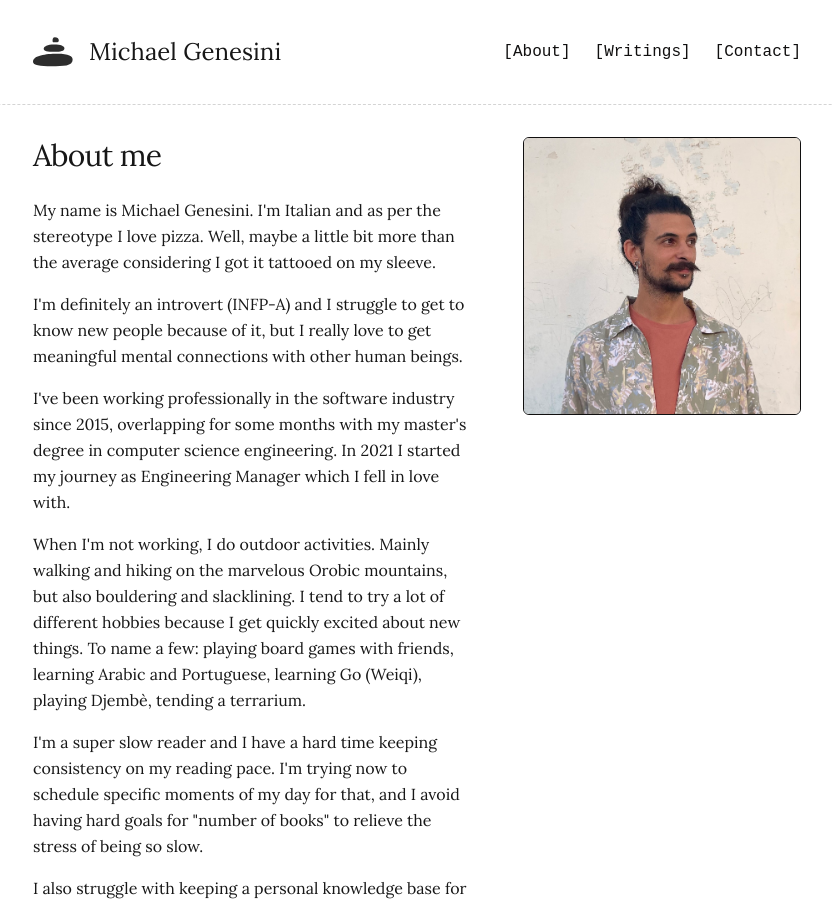
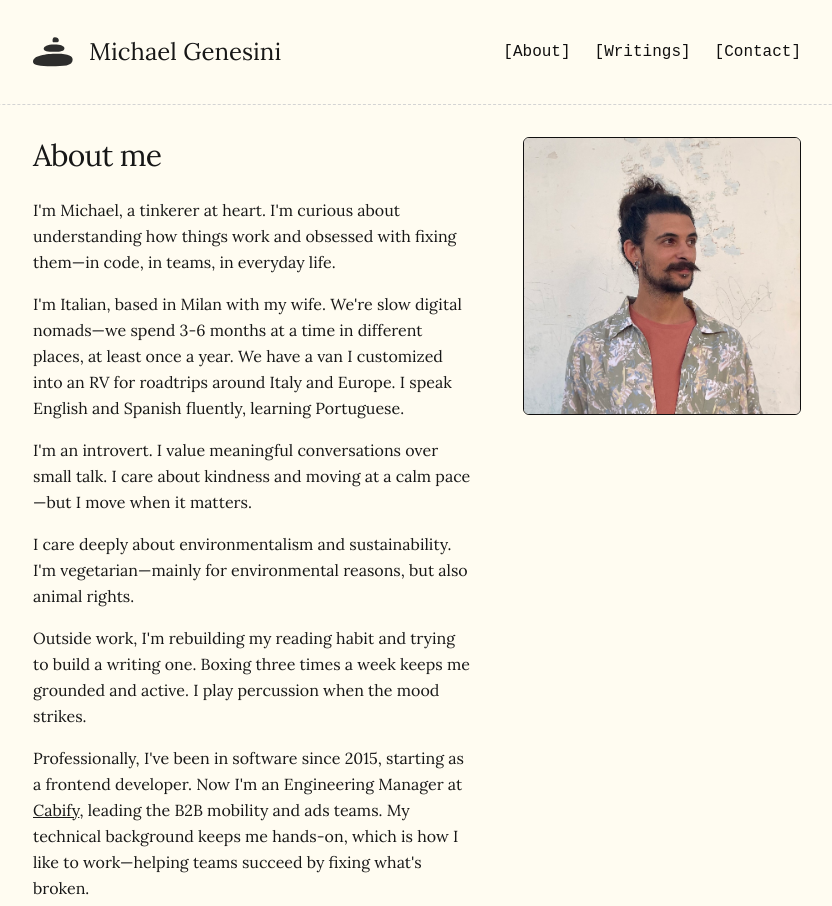
Before and after one commit to michaelgenesini/personal-website, a Next.js app: page /about in a window 1280 px wide. Shown: the top 906 px of the page, without its empty margins (223-1055 px from the left). Built offline with nearby package versions, Linux system fonts and the light colour scheme; a web font is replaced by a local one.

Commit message:
Update about and bg color

```diff
--- a/content/about/about.md
+++ b/content/about/about.md
@@ -3,35 +3,18 @@ title: "About me"
 cover: "/profile.jpg"
 ---
 
-My name is Michael Genesini. I'm Italian and as per the
-stereotype I love pizza. Well, maybe a little bit more than the
-average considering I got it tattooed on my sleeve.
+I'm Michael, a tinkerer at heart. I'm curious about understanding how things work and obsessed with fixing them—in code, in teams, in everyday life.
 
-I'm definitely an introvert (INFP-A) and I struggle to get to
-know new people because of it, but I really love to get
-meaningful mental connections with other human beings.
+I'm Italian, based in Milan with my wife. We're slow digital nomads—we spend 3-6 months at a time in different places, at least once a year. We have a van I customized into an RV for roadtrips around Italy and Europe. I speak English and Spanish fluently, learning Portuguese.
 
-I've been working professionally in the software industry since
-2015, overlapping for some months with my master's degree in
-computer science engineering. In 2021 I started my journey as
-Engineering Manager which I fell in love with.
+I'm an introvert. I value meaningful conversations over small talk. I care about kindness and moving at a calm pace—but I move when it matters.
 
-When I'm not working, I do outdoor activities. Mainly walking
-and hiking on the marvelous Orobic mountains, but also
-bouldering and slacklining. I tend to try a lot of different
-hobbies because I get quickly excited about new things. To name
-a few: playing board games with friends, learning Arabic and
-Portuguese, learning Go (Weiqi), playing Djembè, tending a
-terrarium.
+I care deeply about environmentalism and sustainability. I'm vegetarian—mainly for environmental reasons, but also animal rights.
 
-I'm a super slow reader and I have a hard time keeping
-consistency on my reading pace. I'm trying now to schedule
-specific moments of my day for that, and I avoid having hard
-goals for "number of books" to relieve the stress of being so
-slow.
+Outside work, I'm rebuilding my reading habit and trying to build a writing one. Boxing three times a week keeps me grounded and active. I play percussion when the mood strikes.
 
-I also struggle with keeping a personal knowledge base for the
-things I read. I would really love keeping a Zettelkasten but I
-haven't found a good workflow yet.
+Professionally, I've been in software since 2015, starting as a frontend developer. Now I'm an Engineering Manager at [Cabify](https://cabify.com), leading the B2B mobility and ads teams. My technical background keeps me hands-on, which is how I like to work—helping teams succeed by fixing what's broken.
 
-I meditate every day 🧘
+I have a creative side—I care about aesthetics and design—which shapes how I think about products, even though I was never formally trained.
+
+I (try to) meditate everyday 🧘‍♂️
--- a/src/app/globals.css
+++ b/src/app/globals.css
@@ -2,10 +2,11 @@
 
 @theme {
   --color-black: #100F0F;
+  --color-white: #FFFCF1;
 }
 
 :root {
-  --background: #ffffff;
+  --background: #FFFCF1;
   --foreground: #100F0F;
 }
 
--- a/src/components/Mdx/index.tsx
+++ b/src/components/Mdx/index.tsx
@@ -49,6 +49,9 @@ const mdxComponents = {
   hr: (props: React.HTMLAttributes<HTMLHRElement>) => (
     <hr className="border-neutral-500 my-8 sm:my-10" {...props} />
   ),
+  a: (props: React.AnchorHTMLAttributes<HTMLAnchorElement>) => (
+    <a className="underline" {...props} />
+  ),
 }
 
 export const Mdx = ({ content }: { content: string }) => (
```
Also changed, not shown: 1 other file (tests, documents, lock files or other folders).
